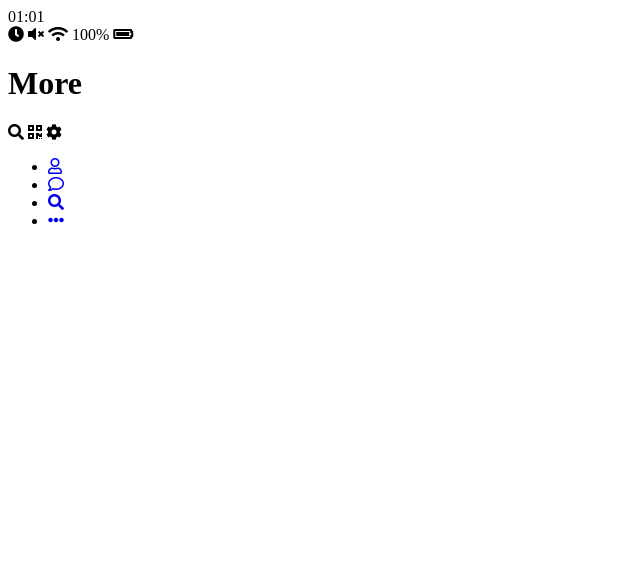
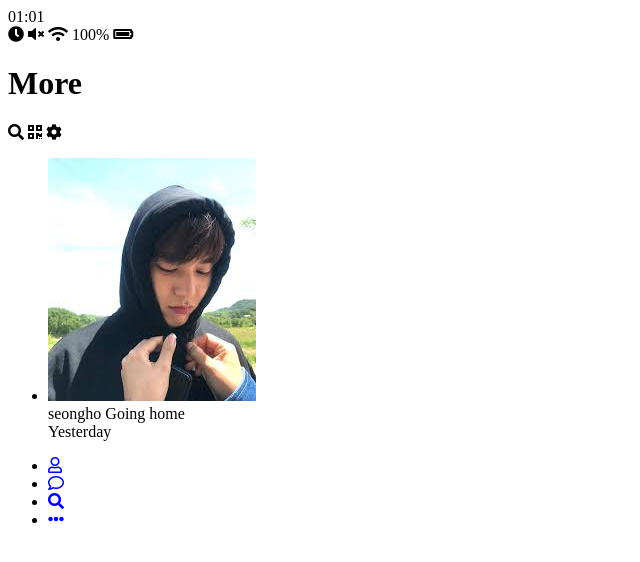
Before and after one commit to hyeonsuk/cloning, a plain HTML site: page more.html in a window 1280 px wide. Shown: the whole page, without its empty margins (0-640 px from the left). Drawn offline with Linux system fonts and the light colour scheme.

Commit message:
added chat column of chats list

```diff
--- a/more.html
+++ b/more.html
@@ -39,6 +39,24 @@
             </span>
         </div>
     </header>
+    <main class="chats">
+        <ul class="chats__list">
+            <li class="chats__chat">
+                <div class="chat__column">
+                    <img class="chat__avatar" src="images/user1.jpg"/>
+                    <div class="chat__content">
+                        <span class="chat__username">
+                            seongho
+                        </span>
+                        <span class="chat__preview">Going home</span>
+                    </div>
+                </div>
+                <div class="chat__column">
+                    <span class="chat__timestamp">Yesterday</span>
+                </div>
+            </li>
+        </ul>
+    </main>
     <nav class="nav">
         <ul class="nav__list">
             <li class="nav__list-item">
```
Also changed, not shown: images/user1.jpg (added).
